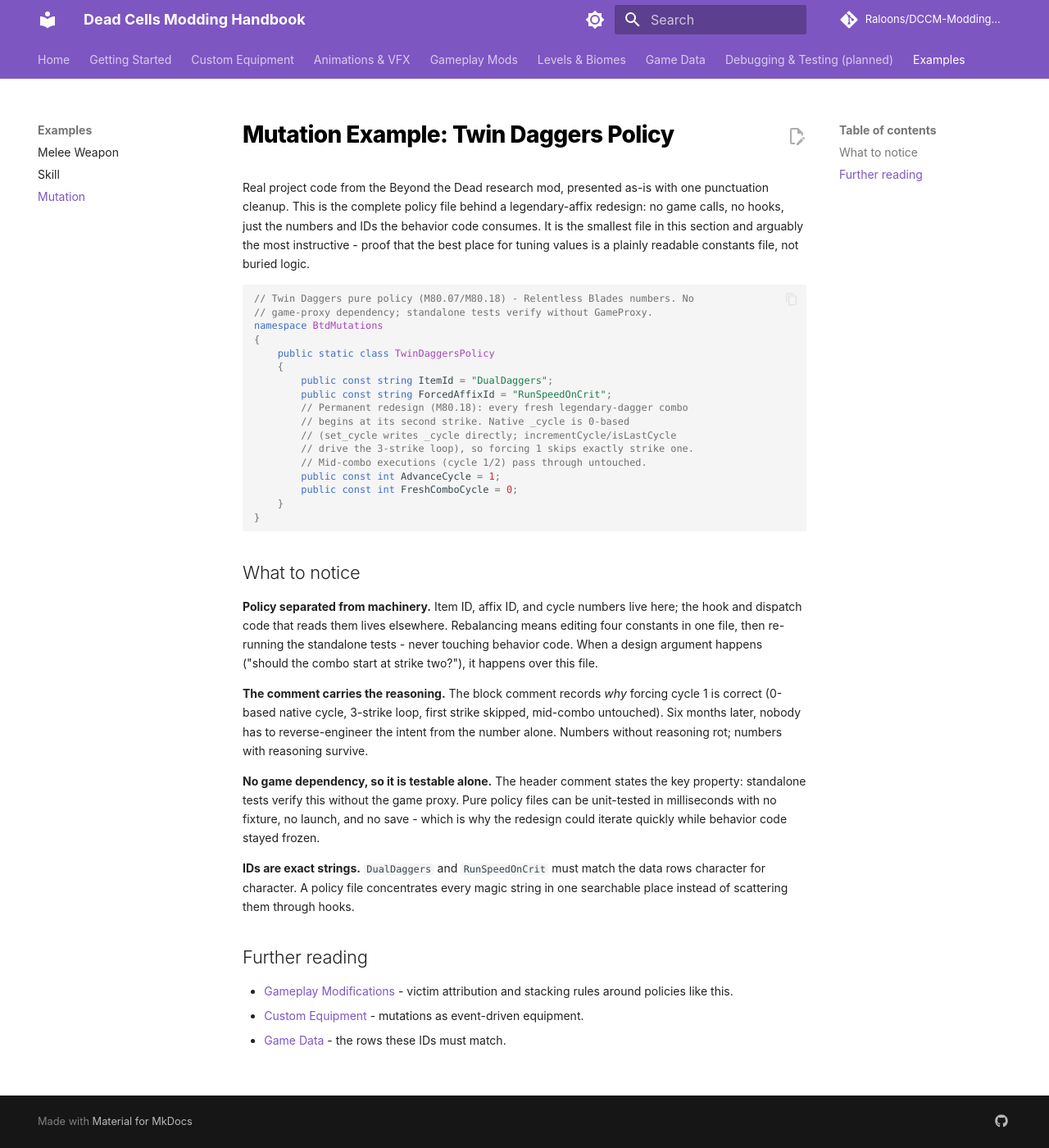
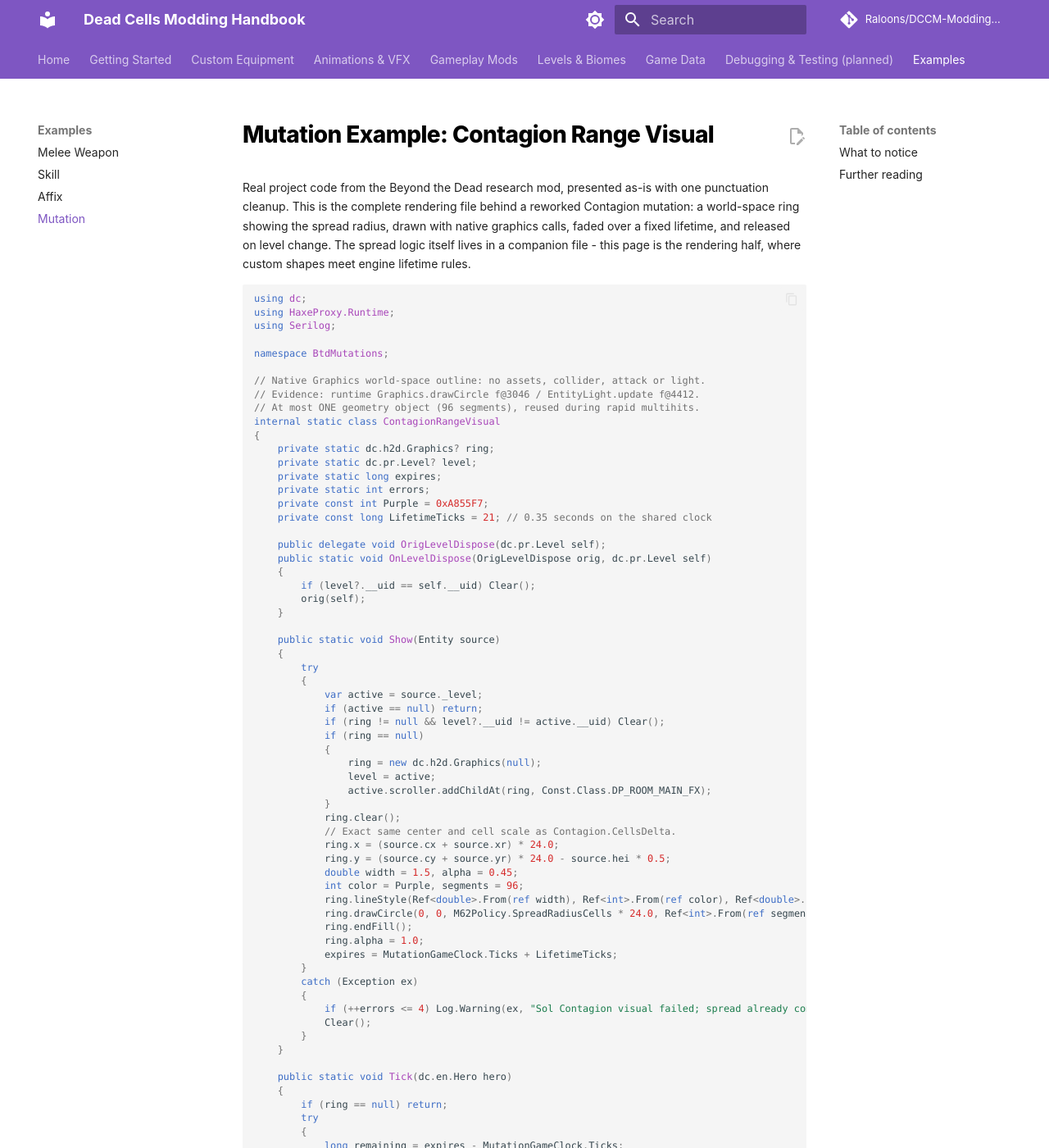
Before and after one commit to Raloons/DCCM-Modding-Handbook, an MkDocs documentation site: the page built from docs/examples/mutation.md, in a window 1280 px wide and 1400 px high. Shown: the whole window at 82% size. Built offline with MkDocs 1.6.1 and Material for MkDocs 9.7.7, drawn with Linux system fonts in a browser that asks for light colours; comment, search, counter and statistics services are not loaded; some of the changed text lies outside the part shown.

Commit message:
Swap Twin Daggers for Pure Nail affix; add Contagion mutation visual

````diff
--- a/docs/examples/mutation.md
+++ b/docs/examples/mutation.md
@@ -1,39 +1,103 @@
-# Mutation Example: Twin Daggers Policy
+# Mutation Example: Contagion Range Visual
 
-Real project code from the Beyond the Dead research mod, presented as-is with one punctuation cleanup. This is the complete policy file behind a legendary-affix redesign: no game calls, no hooks, just the numbers and IDs the behavior code consumes. It is the smallest file in this section and arguably the most instructive - proof that the best place for tuning values is a plainly readable constants file, not buried logic.
+Real project code from the Beyond the Dead research mod, presented as-is with one punctuation cleanup. This is the complete rendering file behind a reworked Contagion mutation: a world-space ring showing the spread radius, drawn with native graphics calls, faded over a fixed lifetime, and released on level change. The spread logic itself lives in a companion file - this page is the rendering half, where custom shapes meet engine lifetime rules.
 
 ```csharp
-// Twin Daggers pure policy (M80.07/M80.18) - Relentless Blades numbers. No
-// game-proxy dependency; standalone tests verify without GameProxy.
-namespace BtdMutations
+using dc;
+using HaxeProxy.Runtime;
+using Serilog;
+
+namespace BtdMutations;
+
+// Native Graphics world-space outline: no assets, collider, attack or light.
+// Evidence: runtime Graphics.drawCircle f@3046 / EntityLight.update f@4412.
+// At most ONE geometry object (96 segments), reused during rapid multihits.
+internal static class ContagionRangeVisual
 {
-    public static class TwinDaggersPolicy
+    private static dc.h2d.Graphics? ring;
+    private static dc.pr.Level? level;
+    private static long expires;
+    private static int errors;
+    private const int Purple = 0xA855F7;
+    private const long LifetimeTicks = 21; // 0.35 seconds on the shared clock
+
+    public delegate void OrigLevelDispose(dc.pr.Level self);
+    public static void OnLevelDispose(OrigLevelDispose orig, dc.pr.Level self)
     {
-        public const string ItemId = "DualDaggers";
-        public const string ForcedAffixId = "RunSpeedOnCrit";
-        // Permanent redesign (M80.18): every fresh legendary-dagger combo
-        // begins at its second strike. Native _cycle is 0-based
-        // (set_cycle writes _cycle directly; incrementCycle/isLastCycle
-        // drive the 3-strike loop), so forcing 1 skips exactly strike one.
-        // Mid-combo executions (cycle 1/2) pass through untouched.
-        public const int AdvanceCycle = 1;
-        public const int FreshComboCycle = 0;
+        if (level?.__uid == self.__uid) Clear();
+        orig(self);
+    }
+
+    public static void Show(Entity source)
+    {
+        try
+        {
+            var active = source._level;
+            if (active == null) return;
+            if (ring != null && level?.__uid != active.__uid) Clear();
+            if (ring == null)
+            {
+                ring = new dc.h2d.Graphics(null);
+                level = active;
+                active.scroller.addChildAt(ring, Const.Class.DP_ROOM_MAIN_FX);
+            }
+            ring.clear();
+            // Exact same center and cell scale as Contagion.CellsDelta.
+            ring.x = (source.cx + source.xr) * 24.0;
+            ring.y = (source.cy + source.yr) * 24.0 - source.hei * 0.5;
+            double width = 1.5, alpha = 0.45;
+            int color = Purple, segments = 96;
+            ring.lineStyle(Ref<double>.From(ref width), Ref<int>.From(ref color), Ref<double>.From(ref alpha));
+            ring.drawCircle(0, 0, M62Policy.SpreadRadiusCells * 24.0, Ref<int>.From(ref segments));
+            ring.endFill();
+            ring.alpha = 1.0;
+            expires = MutationGameClock.Ticks + LifetimeTicks;
+        }
+        catch (Exception ex)
+        {
+            if (++errors <= 4) Log.Warning(ex, "Sol Contagion visual failed; spread already completed");
+            Clear();
+        }
+    }
+
+    public static void Tick(dc.en.Hero hero)
+    {
+        if (ring == null) return;
+        try
+        {
+            long remaining = expires - MutationGameClock.Ticks;
+            if (hero.destroyed || hero._level?.__uid != level?.__uid || remaining <= 0
+                || !MutationEquipment.IsEquipped(hero.inventory, ContagionRework.PerkId))
+            { Clear(); return; }
+            ring.alpha = remaining / (double)LifetimeTicks;
+        }
+        catch { Clear(); }
+    }
+
+    private static void Clear()
+    {
+        var g = ring; ring = null; level = null; expires = 0;
+        if (g == null) return;
+        try { g.remove(); } catch { }
+        try { g.clear(); } catch { }
     }
 }
 ```
 
 ## What to notice
 
-**Policy separated from machinery.** Item ID, affix ID, and cycle numbers live here; the hook and dispatch code that reads them lives elsewhere. Rebalancing means editing four constants in one file, then re-running the standalone tests - never touching behavior code. When a design argument happens ("should the combo start at strike two?"), it happens over this file.
+**One geometry object, reused.** The header comment states the budget outright: at most one ring, redrawn per show, never allocated per hit. Rapid multihits redraw the same object instead of spawning new ones - worst-case node count is one, provable by reading the code.
 
-**The comment carries the reasoning.** The block comment records *why* forcing cycle 1 is correct (0-based native cycle, 3-strike loop, first strike skipped, mid-combo untouched). Six months later, nobody has to reverse-engineer the intent from the number alone. Numbers without reasoning rot; numbers with reasoning survive.
+**World-space parenting.** The ring is added to the level scroller at the effects depth, positioned from cell coordinates times 24 pixels per cell, centered on the source with a half-height lift. It stays where the spread happened even as the hero moves away - the anchored-afterimage pattern from the animations tutorial, in production form.
 
-**No game dependency, so it is testable alone.** The header comment states the key property: standalone tests verify this without the game proxy. Pure policy files can be unit-tested in milliseconds with no fixture, no launch, and no save - which is why the redesign could iterate quickly while behavior code stayed frozen.
+**Visual matches logic exactly.** The comment on the center calculation points at the spread logic's own delta (`Contagion.CellsDelta`), and the radius reads the same `SpreadRadiusCells` policy the damage uses. A ring that disagrees with the damage it advertises is worse than no ring; sharing one constant keeps them identical by construction.
 
-**IDs are exact strings.** `DualDaggers` and `RunSpeedOnCrit` must match the data rows character for character. A policy file concentrates every magic string in one searchable place instead of scattering them through hooks.
+**Three independent kill conditions.** The tick releases the ring when time expires, when the hero is destroyed or changes level, or when the mutation is unequipped. Any one suffices. Visuals tied to equipment must watch the equipment, not assume it is still there.
+
+**Failure degrades to nothing.** The catch path logs at most four warnings, then clears. A broken ring never breaks the spread it illustrates ("spread already completed") - cosmetics fail open while mechanics already finished.
 
 ## Further reading
 
-- [Gameplay Modifications](../gameplay-mods/index.md) - victim attribution and stacking rules around policies like this.
-- [Custom Equipment](../custom-equipment/index.md) - mutations as event-driven equipment.
-- [Game Data](../game-data/index.md) - the rows these IDs must match.
+- [Animations & Visual Effects](../animations-vfx/index.md) - budgets, anchors, and cleanup matrices.
+- [Gameplay Modifications](../gameplay-mods/index.md) - the spread-logic side of this mutation.
+- [Affix example](affix.md) - Pure Nail policy, the numbers counterpart.
--- a/mkdocs.yml
+++ b/mkdocs.yml
@@ -71,4 +71,5 @@ nav:
   - Examples:
       - Melee Weapon: examples/melee-weapon.md
       - Skill: examples/skill.md
+      - Affix: examples/affix.md
       - Mutation: examples/mutation.md
````
Also changed, not shown: docs/examples/affix.md (added, +62 -0 lines), docs/index.md (+2 -1 lines).
